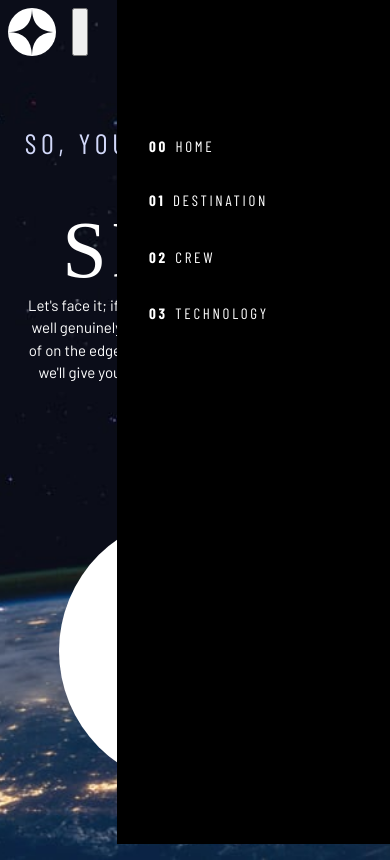
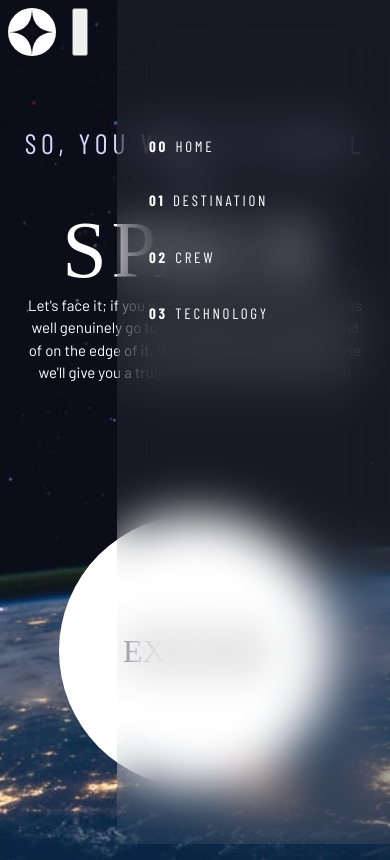
Before and after one commit to Fatima-hub333/Space_Tourism_Website, a plain HTML site: page index.html in a window 390 px wide. Drawn offline with nearby package versions, Linux system fonts and the light colour scheme; a web font is replaced by a local one.

Commit message:
fix navigation background

```diff
--- a/index.css
+++ b/index.css
@@ -296,6 +296,8 @@ textarea {
   list-style: none;
   padding: 0;
   margin: 0;
+  background-color: hsl( var(--clr-white) / 0.05);
+  backdrop-filter: blur(1.5rem);
 }
 
 @media (max-width: 35em) {
@@ -303,7 +305,6 @@ textarea {
   /* --gap: 8rem; */
   flex-direction: column;
   position: fixed;
-  background-color: black;
   inset: 0 0 0 30%;
   z-index: 1000;
   --underline-gap: .5rem;
```
